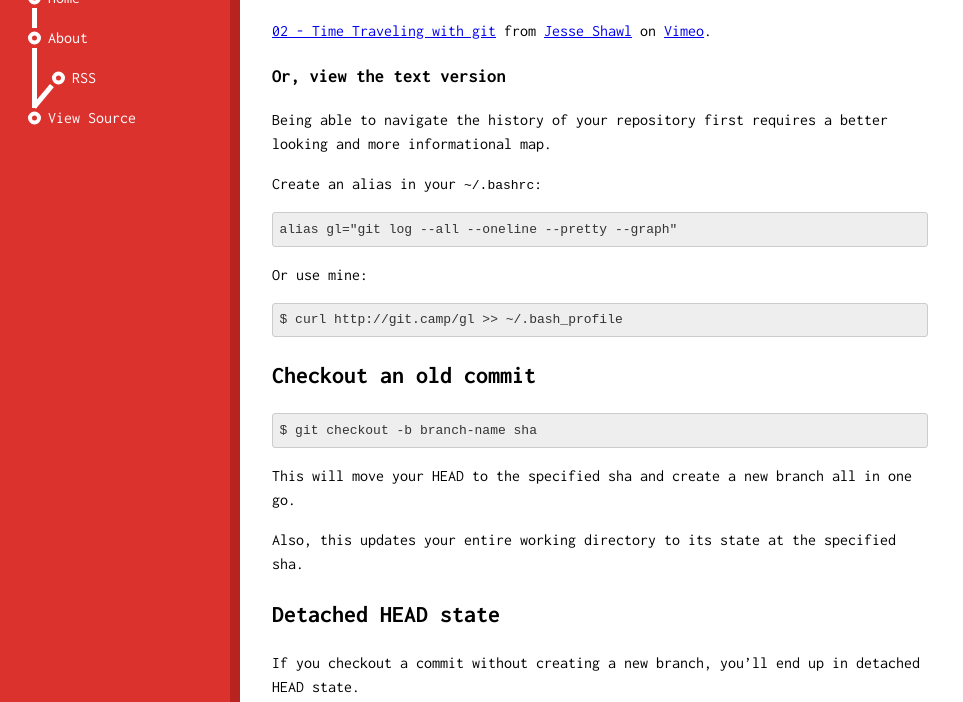
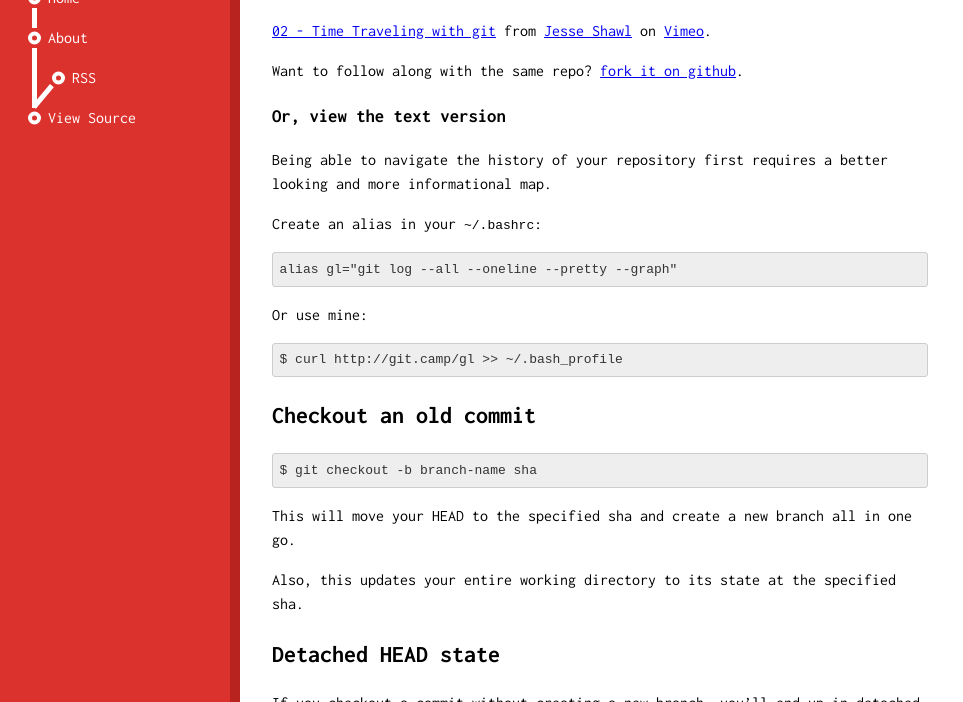
Before and after one commit to gitcamp/git.camp, a Jekyll site: the page built from _posts/2014-12-20-time-traveling.md, in a window 1280 px wide and 900 px high, scrolled down 418 px, cut to the strip 198-900 px from the top of the window. Shown: the whole strip, without its empty margins (0-963 px from the left). Built offline with Jekyll 4.4.1, drawn with Linux system fonts in a browser that asks for light colours; comment, search, counter and statistics services are not loaded.

Commit message:
add follow along repo link

```diff
--- a/_posts/2014-12-20-time-traveling.md
+++ b/_posts/2014-12-20-time-traveling.md
@@ -8,6 +8,8 @@ In this video, I walk through the process of using git to view your repository
 contents at different points in time.
 
 <iframe src="//player.vimeo.com/video/115069762?title=0&byline=0&portrait=0" width="100%" height="400" frameborder="0" webkitallowfullscreen mozallowfullscreen allowfullscreen></iframe> <p><a href="http://vimeo.com/115069762">02 - Time Traveling with git</a> from <a href="http://vimeo.com/user34026330">Jesse Shawl</a> on <a href="https://vimeo.com">Vimeo</a>.</p>
+
+Want to follow along with the same repo? [fork it on github](https://github.com/gitcamp/02-time-traveling).
 
 ### Or, view the text version
 
```
